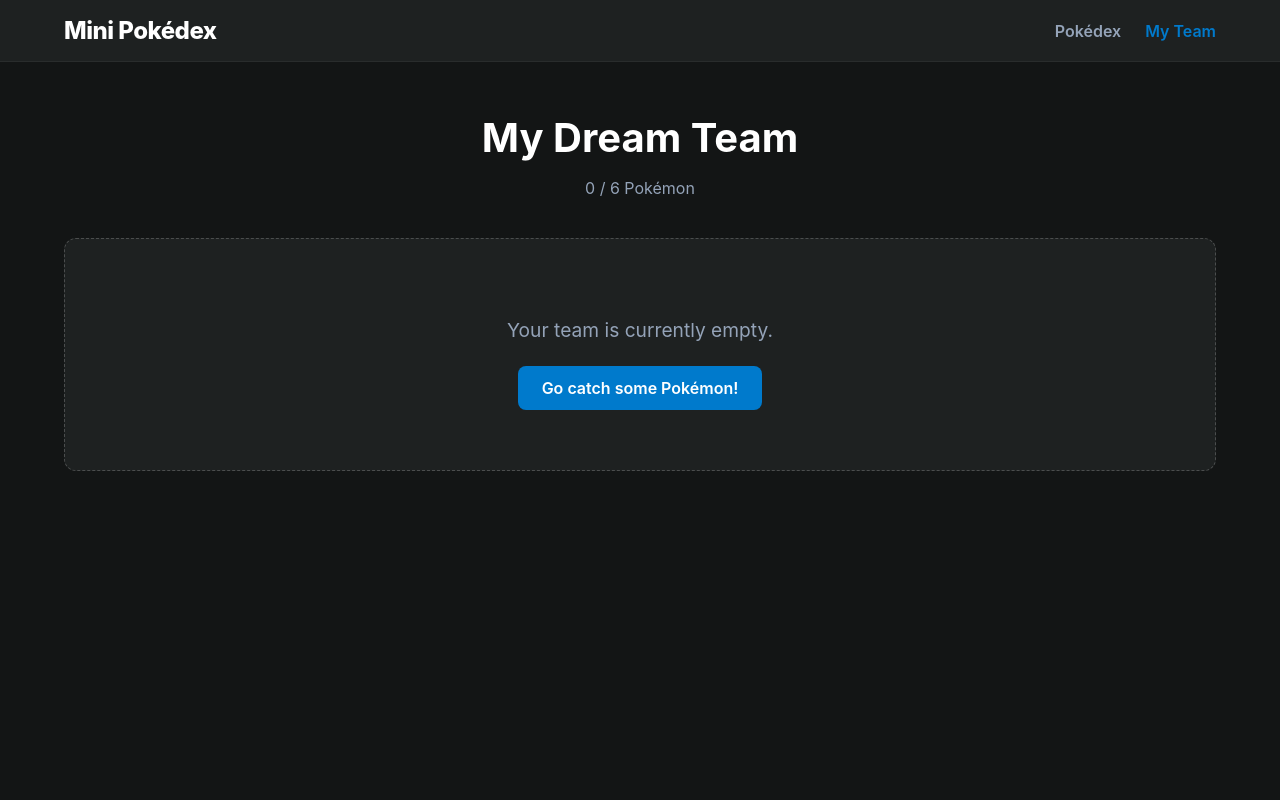
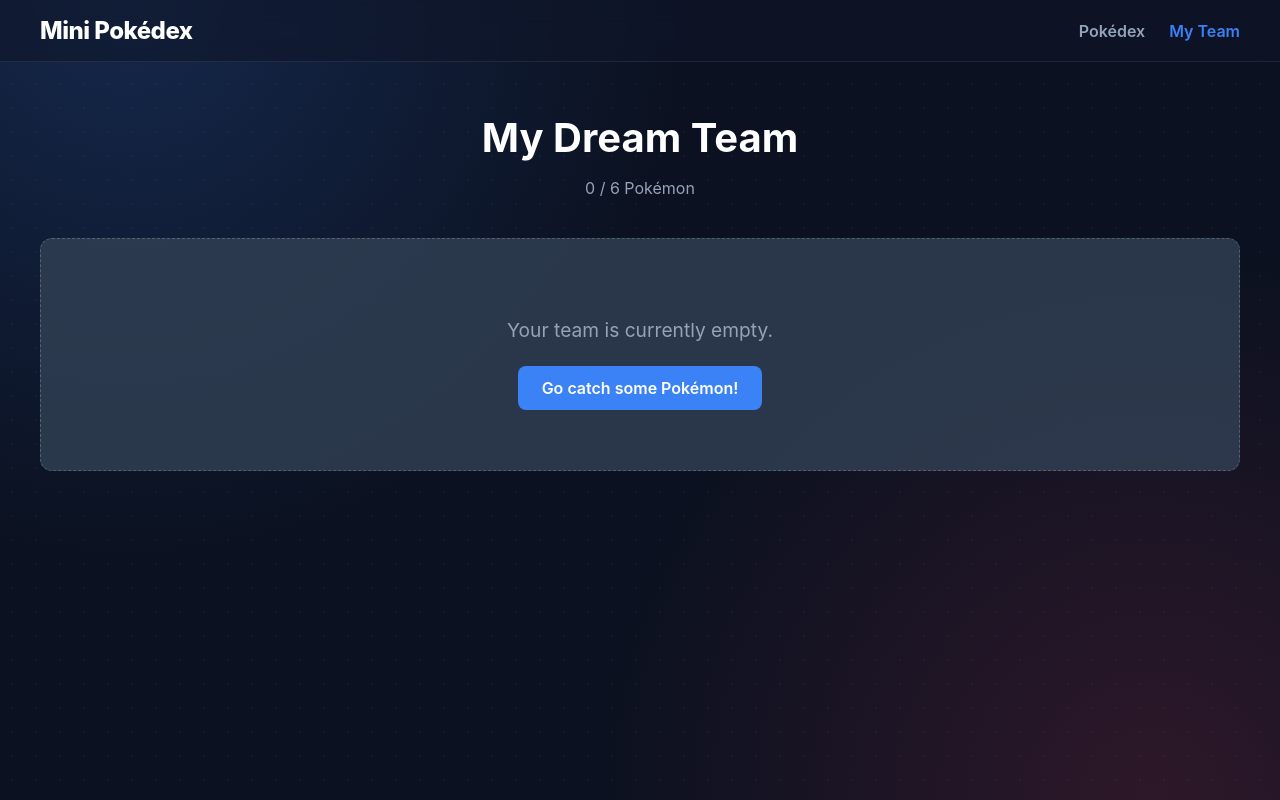
Before and after one commit to pizzi97/mini-pokedex, an Angular app: page /team in a window 1280 px wide. Built offline with nearby package versions, Linux system fonts and the light colour scheme.

Commit message:
chore(app): update global theme docs, shell layout, and fix root test specs
Documented global design tokens, animations, and routing setup. Aligned bootstrap imports in main.ts and updated unit test specifications in app.spec.ts to properly match the standalone AppComponent structure.

```diff
--- a/src/app/app.component.scss
+++ b/src/app/app.component.scss
@@ -1,6 +1,16 @@
+/**
+ * Stylesheet for the global application layout and navigation bar.
+ *
+ * Implements a sticky, glassmorphism-styled navigation header with backdrop blur,
+ * centered container constraints, route link hover and active states, and
+ * full-height baseline layout sizing for the main router outlet container.
+ */
+
 .global-nav {
-  background-color: var(--color-surface-2);
-  border-bottom: 1px solid rgba(255, 255, 255, 0.05);
+  background-color: rgba(15, 23, 42, 0.6);
+  backdrop-filter: blur(12px);
+  -webkit-backdrop-filter: blur(12px);
+  border-bottom: 1px solid rgba(255, 255, 255, 0.08);
   position: sticky;
   top: 0;
   z-index: 100;
--- a/src/styles.scss
+++ b/src/styles.scss
@@ -1,48 +1,127 @@
+/**
+ * Global stylesheet and theme tokens definition.
+ *
+ * Establishes custom CSS custom properties (palette, elemental type tokens),
+ * custom WebKit scrollbar ergonomics, multi-layered background textures,
+ * loading and entrance keyframe animations, and canonical type badge styles.
+ */
+
 :root {
-  --color-primary: #007acc;
-  --color-secondary: #6c757d;
-  --color-accent: #ffb414;
-  --color-success: #28a745;
-  --color-danger: #dc3545;
-  --color-warning: #ffc107;
-  --color-surface: #131515;
-  --color-surface-2: #1e2121;
-  --color-surface-overlay: rgba(19, 21, 21, 0.75);
-  --panel-width: 440px;
-  --backdrop-blur: blur(16px);
+  --color-background: #0f172a;
+  --color-surface: rgba(30, 41, 59, 0.7);
+  --color-surface-2: rgba(51, 65, 85, 0.8);
+  --color-text-main: #f8fafc;
+  --color-text-muted: #94a3b8;
+  --color-primary: #3b82f6;
+  --color-danger: #f43f5e;
+
+  --type-normal: #A8A77A;
+  --type-fire: #EE8130;
+  --type-water: #6390F0;
+  --type-electric: #F7D02C;
+  --type-grass: #7AC74C;
+  --type-ice: #96D9D6;
+  --type-fighting: #C22E28;
+  --type-poison: #A33EA1;
+  --type-ground: #E2BF65;
+  --type-flying: #A98FF3;
+  --type-psychic: #F95587;
+  --type-bug: #A6B91A;
+  --type-rock: #B6A136;
+  --type-ghost: #735797;
+  --type-dragon: #6F35FC;
+  --type-dark: #705746;
+  --type-steel: #B7B7CE;
+  --type-fairy: #D685AD;
 }
 
-html, body {
-  height: 100%;
-  margin: 0;
-  background-color: var(--color-surface);
-  color: #ffffff;
-  font-family: -apple-system, BlinkMacSystemFont, "Segoe UI", Roboto, Helvetica, Arial, sans-serif;
-  color-scheme: dark;
+/* =========================================
+   SCROLLBAR PERSONALIZZATA
+   ========================================= */
+::-webkit-scrollbar {
+  width: 10px;
+}
+::-webkit-scrollbar-track {
+  background: #0b1120;
+}
+::-webkit-scrollbar-thumb {
+  background: rgba(255, 255, 255, 0.15);
+  border-radius: 10px;
+}
+::-webkit-scrollbar-thumb:hover {
+  background: rgba(255, 255, 255, 0.3);
 }
 
-* {
-  box-sizing: border-box;
+body {
+  margin: 0;
+  font-family: 'Inter', system-ui, -apple-system, sans-serif;
+  background-color: #0b1120;
+  color: var(--color-text-main);
+  min-height: 100vh;
+
+  background-image:
+    radial-gradient(circle at 10% 0%, rgba(59, 130, 246, 0.2), transparent 40%),
+    radial-gradient(circle at 90% 100%, rgba(244, 63, 94, 0.15), transparent 40%),
+    radial-gradient(rgba(255, 255, 255, 0.04) 1.5px, transparent 1.5px);
+
+  background-size: 100% 100%, 100% 100%, 24px 24px;
+  background-attachment: fixed;
 }
 
-/* Skeleton shimmer animato richiesto dalla guida per lo stato di caricamento */
-.sk-shimmer {
-  animation: sk-shimmer 1.6s infinite;
-  background: linear-gradient(
-    90deg,
-    rgba(255, 255, 255, 0.05),
-    rgba(255, 255, 255, 0.12),
-    rgba(255, 255, 255, 0.05)
-  );
-  background-size: 200% 100%;
-  border-radius: 4px;
+/* =========================================
+   ANIMAZIONI (Shimmer & Fade In)
+   ========================================= */
+@keyframes shimmer {
+  0% { background-position: -1000px 0; }
+  100% { background-position: 1000px 0; }
 }
 
-@keyframes sk-shimmer {
-  0% {
-    background-position: -200% 0;
+.sk-shimmer {
+  animation: shimmer 2s infinite linear;
+  background: linear-gradient(90deg, rgba(255,255,255,0.02) 8%, rgba(255,255,255,0.06) 18%, rgba(255,255,255,0.02) 33%);
+  background-size: 1000px 100%;
+}
+
+@keyframes imageFadeIn {
+  from {
+    opacity: 0;
+    filter: blur(5px);
+    transform: scale(0.9);
   }
-  100% {
-    background-position: 200% 0;
+  to {
+    opacity: 1;
+    filter: blur(0);
+    transform: scale(1);
   }
 }
+
+.type-badge {
+  padding: 4px 12px;
+  border-radius: 20px;
+  font-size: 0.75rem;
+  font-weight: 700;
+  text-transform: uppercase;
+  color: #fff;
+  letter-spacing: 0.5px;
+  text-shadow: 0 1px 2px rgba(0, 0, 0, 0.5);
+  box-shadow: 0 2px 4px rgba(0, 0, 0, 0.2);
+}
+
+.type-normal { background-color: var(--type-normal); }
+.type-fire { background-color: var(--type-fire); }
+.type-water { background-color: var(--type-water); }
+.type-electric { background-color: var(--type-electric); }
+.type-grass { background-color: var(--type-grass); }
+.type-ice { background-color: var(--type-ice); }
+.type-fighting { background-color: var(--type-fighting); }
+.type-poison { background-color: var(--type-poison); }
+.type-ground { background-color: var(--type-ground); }
+.type-flying { background-color: var(--type-flying); }
+.type-psychic { background-color: var(--type-psychic); }
+.type-bug { background-color: var(--type-bug); }
+.type-rock { background-color: var(--type-rock); }
+.type-ghost { background-color: var(--type-ghost); }
+.type-dragon { background-color: var(--type-dragon); }
+.type-dark { background-color: var(--type-dark); }
+.type-steel { background-color: var(--type-steel); }
+.type-fairy { background-color: var(--type-fairy); }
```
Also changed, not shown: src/app/app.component.html (+8 -0 lines), src/app/app.component.ts (+7 -0 lines), src/app/app.config.ts (+8 -0 lines), src/app/app.routes.ts (+8 -0 lines), src/main.ts (+7 -1 lines), 1 other file (tests, documents, lock files or other folders).
